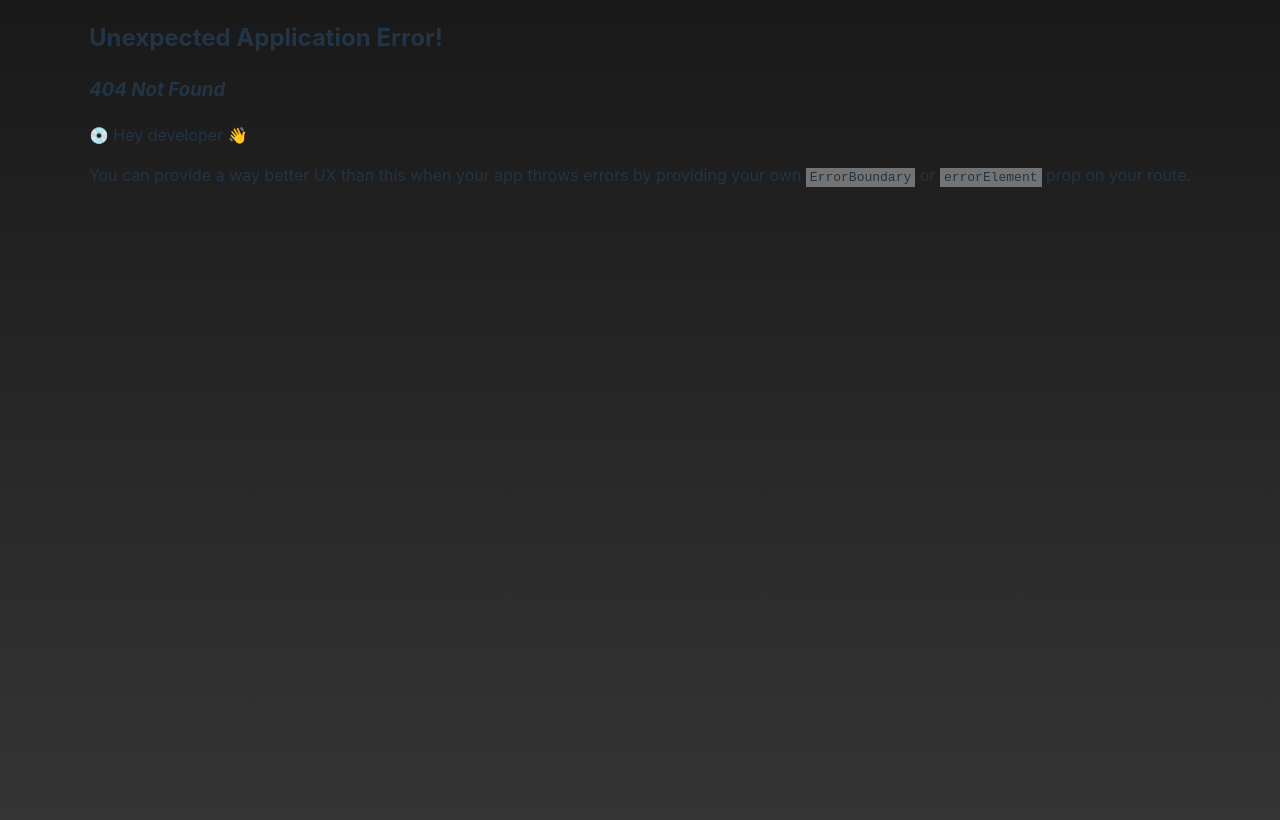
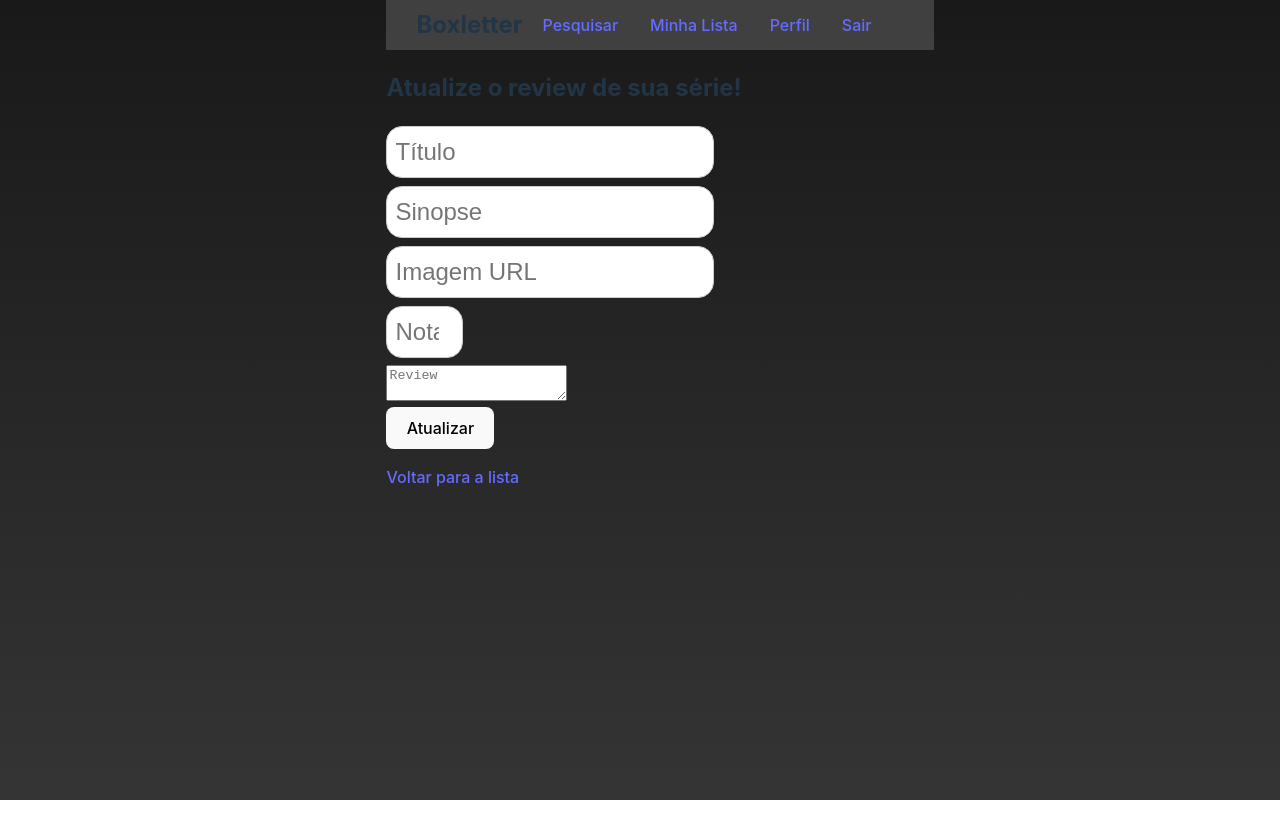
Before and after one commit to IamPedrin/web-project, a React (Vite) app in the folder front/: page /lista/editar/1 in a window 1280 px wide. Before the commit this address had no page. Built offline with nearby package versions, Linux system fonts and the light colour scheme; no server answers.

Commit message:
CRUD com as series finalizados, botao editar funcionando

```diff
--- a/front/src/components/CadastrarSerie.jsx
+++ b/front/src/components/CadastrarSerie.jsx
@@ -40,10 +40,6 @@ const CadastrarSerie = () => {
         }
     }
 
-    const limpa = () => {
-        document.getElementById("campo").value = ""
-    }
-
     return(
         <>
             <h1>Cadastre aqui sua série</h1>
@@ -64,8 +60,8 @@ const CadastrarSerie = () => {
                 <label htmlFor="review" placeholder="Review">Review</label>
                 <textarea  type="text" name="review" id="campo" {...register("review")} />
                 <p className="erro">{errors.review?.message}</p>
-                <button onClick={limpa}>Cadastrar</button>
-            </form>
+                <button>Cadastrar</button>
+           </form>
             <p className="erro">{msg}</p>
 
         </>
--- a/front/src/components/Navbar.jsx
+++ b/front/src/components/Navbar.jsx
@@ -15,7 +15,6 @@ export default function Navbar(){
     }
 
     useEffect(() => {
-
         async function valida(){
             try{
                 const resposta = await axios.get(`http://localhost:3000/home`,config);
@@ -48,5 +47,3 @@ export default function Navbar(){
         </>
     )
 }
-
-//export default Navbar;
--- a/front/src/login/Login.jsx
+++ b/front/src/login/Login.jsx
@@ -32,7 +32,7 @@ export default function Login(){
         {
             const response = await axios.post("http://localhost:3000/login", data);
             const token = response.data.token;
-            localStorage.setItem("token", token, "username", username);
+            localStorage.setItem("token", token);
             if(token)
                 setMsg("Autenticado");
         }
--- a/front/src/main.jsx
+++ b/front/src/main.jsx
@@ -14,6 +14,7 @@ import MinhaLista from './minha-lista/MinhaLista.jsx';
 import ChangeP from "./change/ChangeP.jsx";
 import Sobre from "./minha-lista/Sobre.jsx"
 import CadastrarSerie from './components/CadastrarSerie.jsx'
+import Editar from './minha-lista/Editar.jsx'
 
 //Adicionando Rotas
 const router = createBrowserRouter([
@@ -70,6 +71,10 @@ const router = createBrowserRouter([
       {
         path: "/lista/sobre/:id",
         element: <Sobre />
+      },
+      {
+        path: "/lista/editar/:id",
+        element: <Editar />
       }
     ]
   },
--- /dev/null
+++ b/front/src/minha-lista/Editar.jsx
@@ -0,0 +1,59 @@
+import React from "react";
+import { useEffect } from "react";
+import { useState } from "react";
+import { useLocation, useNavigate, useParams } from "react-router-dom";
+import axios from "axios";
+import { Link } from "react-router-dom";
+
+const Editar = () => {
+
+
+    const [error, setError] = useState(false);
+
+    const { id } = useParams();
+
+    const [serie, setSerie] = useState({
+        id: id,
+        titulo: "",
+        sinopse: "",
+        imagem: "",
+        nota: null,
+        review: ""
+    });
+
+    const location = useLocation();
+    const navigate = useNavigate();
+
+    //const id = location.pathname.split("/")[3];
+
+    const hanldeEditar = (e) => {
+        setSerie((prev) => ({...prev, [e.target.name]: e.target.value}));
+    };
+
+    const handleClick = async (e) => {
+        e.preventDefault();
+        try{
+            await axios.put(`http://localhost:3000/lista/${id}`, serie);
+            navigate("/lista");
+        }catch(err) {
+            console.log(err);
+            setError(true);
+        }
+    };
+
+    return(
+        <div>
+            <h2>Atualize o review de sua série!</h2>
+            <input type="text" id="titulo" name="titulo" placeholder="Título" onChange={hanldeEditar}/>
+            <input type="text" id="sinopse" name="sinopse" placeholder="Sinopse" onChange={hanldeEditar}/>
+            <input type="text" id="imagem" name="imagem" placeholder="Imagem URL" onChange={hanldeEditar}/>
+            <input max={5} min={1} type="number" name="nota" id="nota" placeholder="Nota" onChange={hanldeEditar}/>
+            <textarea type="text" id="review" name="review" placeholder="Review" onChange={hanldeEditar}/>
+            <button onClick={handleClick}>Atualizar</button>
+            {error && <p>Erro ao atualizar</p>}
+            <Link to="/lista">Voltar para a lista</Link>
+        </div>
+    )
+}
+
+export default Editar;
--- a/front/src/minha-lista/MinhaLista.jsx
+++ b/front/src/minha-lista/MinhaLista.jsx
@@ -17,6 +17,14 @@ const MinhaLista = () => {
         }
     };
 
+    const [validado, setValidado] = useState(false);
+
+    const config = {
+        headers: {
+            "Authorization": "Bearer ".concat(sessionStorage.getItem('token'))
+        }
+    }
+
     useEffect(() => {
         const sincronizaSeries = async () => {
             try {
@@ -29,7 +37,6 @@ const MinhaLista = () => {
         sincronizaSeries();
     }, []);
 
-    console.log(series);
 
     return(
         <div>
@@ -41,7 +48,11 @@ const MinhaLista = () => {
                             <img src={`${serie.imagem}`} alt="img-db" />
                         </figure>
                         <button onClick={() => handleDelete(serie.id)}>Deletar</button>
-                        <button>Editar</button>
+                        <button>
+                            <Link to={`/lista/editar/${serie.id}`}>
+                            Editar
+                            </Link>
+                        </button>
                         <button>
                             <Link to={`/lista/sobre/${serie.id}`}>
                                 Sobre
--- a/front/src/minha-lista/Sobre.jsx
+++ b/front/src/minha-lista/Sobre.jsx
@@ -7,13 +7,7 @@ import { Link } from "react-router-dom";
 
 const Sobre = () => {
 
-    const [serie, setSerie] = useState({
-        titulo: "",
-        sinopse: "",
-        imagem: "",
-        nota: "",
-        review: ""
-    });
+     const [serie, setSerie] = useState({})
 
     const [error, setError] = useState(false);
 
```
Also changed, not shown: 2 other files (tests, documents, lock files or other folders).
